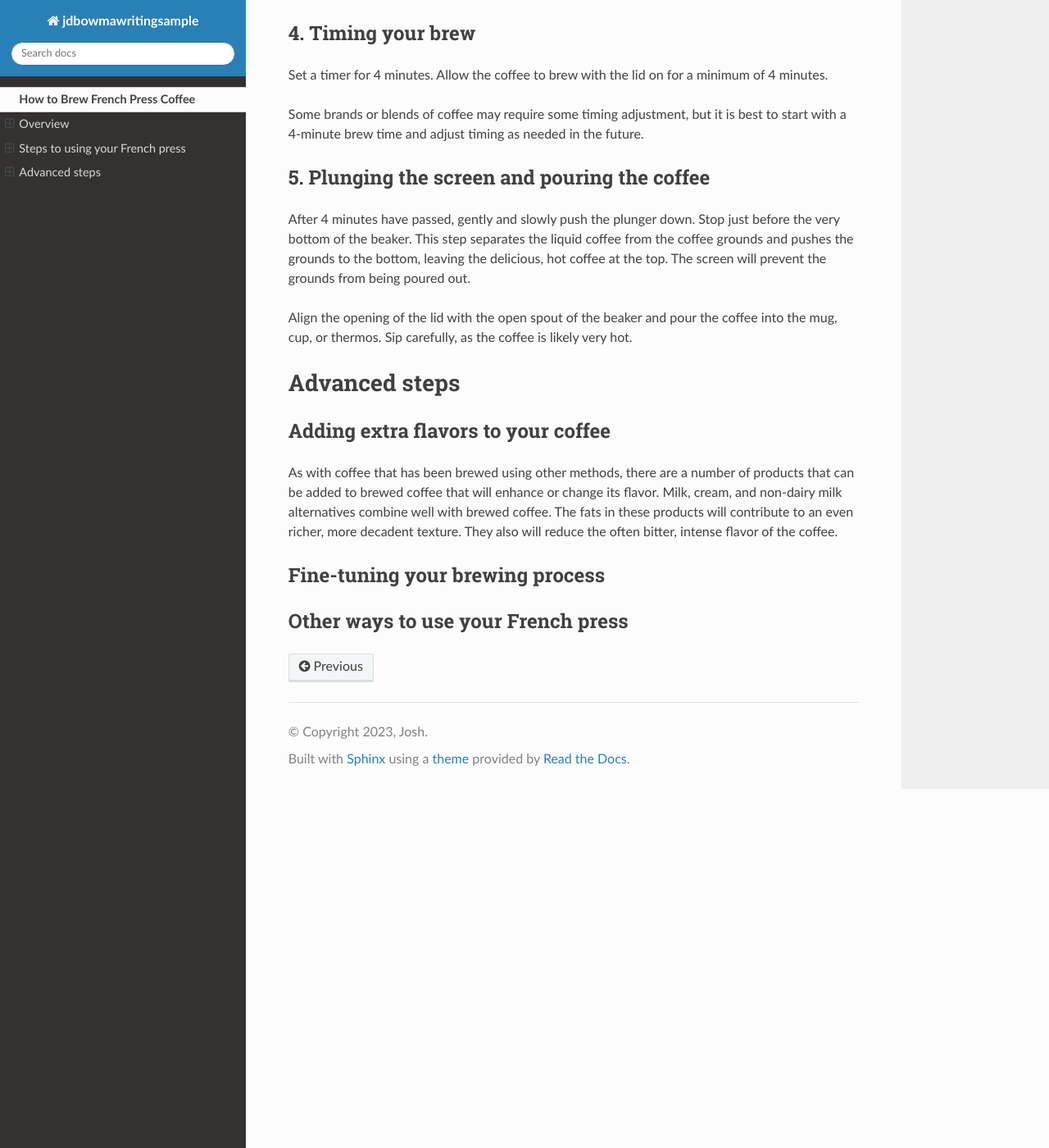
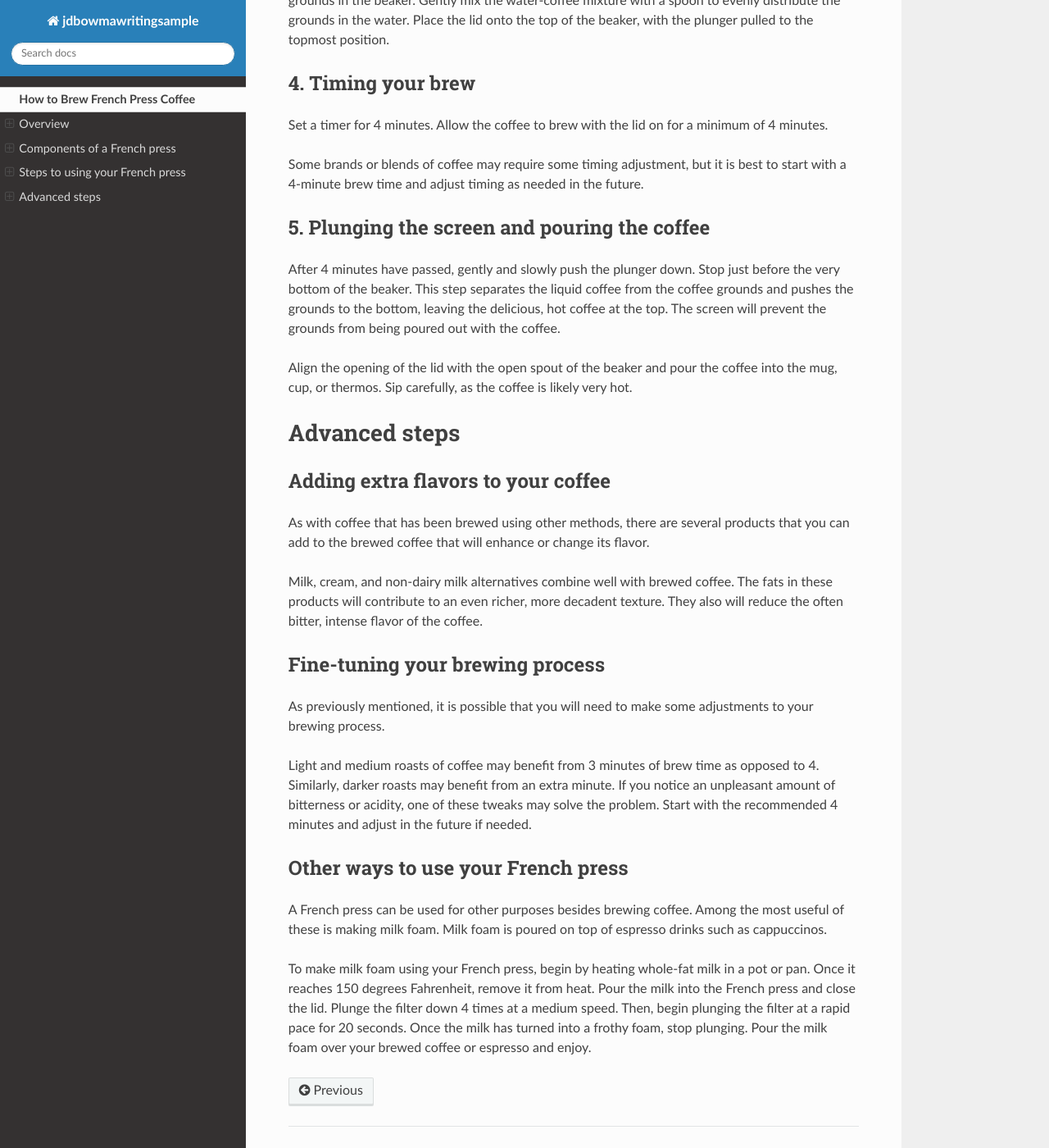
Before and after one commit to jdbowma/jdbowmawritingsample, a Sphinx documentation site: the page built from docs/instructions.md, in a window 1280 px wide and 1400 px high, scrolled down 2434 px. Shown: the whole window at 82% size. Built offline with Sphinx 7.4.7 and the Read the Docs theme 2.0.0, drawn with Linux system fonts in a browser that asks for light colours; some of the changed text lies outside the part shown.

Commit message:
Update instructions.md

```diff
--- a/docs/instructions.md
+++ b/docs/instructions.md
@@ -15,7 +15,9 @@ French press coffee is defined by its rich flavor and thick, oily consistency co
 Drip coffee is a much more common method of brewing coffee from coffee grounds. In this method, a thin paper coffee filter is laid in the coffee maker’s basket. The filter holds the coffee grounds. Hot water is poured over the grounds in the filter, which then drips slowly into the coffee pot below. This allows for the coffee grounds to brew in the hot water before dripping into the pot. The paper filter absorbs a large amount of the oil that is present in the coffee grounds.
 
 This lack of oil is one of the primary differences between French press coffee and drip coffee. As French presses use a metal mesh screen attached to a plunger instead of a paper filter, the lipid content in French press coffee is much higher. This results in a thick and rich cup of coffee with a visible layer of oil on top.
-However, this also leads to a slightly grainier cup of coffee as the coffee grounds remain on the bottom of the beaker, below the mesh filter. Small amounts of the grounds can find their way through the filter and into the drink.
+
+However, this also leads to a slightly grainier cup of coffee, as the coffee grounds remain on the bottom of the beaker, below the mesh filter. Small amounts of the grounds can find their way through the filter and into the drink.
+
 
 ## Materials needed
 
@@ -28,7 +30,7 @@ To begin brewing your French press coffee, you will need:
 5. A tablespoon measuring cup
 6. A cup or mug to pour your coffee into
 
-##Components of a French press
+# Components of a French press
 ## Beaker
 
 The base of a French press coffee pot is a metal, glass, or plastic cylinder or beaker. It has a pouring spout for dispensing coffee and usually a handle for gripping the pot.
@@ -55,7 +57,7 @@ Measure the appropriate amount of water for the quantity of grounds used into yo
 
 Bring the water to a boil. When the water begins to boil, turn off the heat.
 
-Wait between 30 seconds and 1 minute to allow the water to cool. Boiling water (212 degrees Fahrenheit) is too hot and will burn the coffee, making it bitter and unpleasant. Thirty seconds to 1 minute of cooling will allow it to reach the desired temperature of just under 200 degrees Fahrenheit.
+Wait between thirty seconds and one minute to allow the water to cool. Boiling water (212 degrees Fahrenheit) is too hot and will burn the coffee, making it bitter and unpleasant. Thirty seconds to one minute of cooling will allow it to reach the desired temperature of just under 200 degrees Fahrenheit.
 
 If you are using an electric kettle with temperature settings, select the setting that is closest to 200 degrees Fahrenheit.
 
@@ -69,7 +71,7 @@ Some brands or blends of coffee may require some timing adjustment, but it is be
 
 ## 5. Plunging the screen and pouring the coffee
 
-After 4 minutes have passed, gently and slowly push the plunger down. Stop just before the very bottom of the beaker. This step separates the liquid coffee from the coffee grounds and pushes the grounds to the bottom, leaving the delicious, hot coffee at the top. The screen will prevent the grounds from being poured out.
+After 4 minutes have passed, gently and slowly push the plunger down. Stop just before the very bottom of the beaker. This step separates the liquid coffee from the coffee grounds and pushes the grounds to the bottom, leaving the delicious, hot coffee at the top. The screen will prevent the grounds from being poured out with the coffee.
 
 Align the opening of the lid with the open spout of the beaker and pour the coffee into the mug, cup, or thermos. Sip carefully, as the coffee is likely very hot.
 
@@ -77,8 +79,18 @@ Align the opening of the lid with the open spout of the beaker and pour the coff
 
 ## Adding extra flavors to your coffee
 
-As with coffee that has been brewed using other methods, there are a number of products that can be added to brewed coffee that will enhance or change its flavor.
+As with coffee that has been brewed using other methods, there are several products that you can add to the brewed coffee that will enhance or change its flavor.
+
 Milk, cream, and non-dairy milk alternatives combine well with brewed coffee. The fats in these products will contribute to an even richer, more decadent texture. They also will reduce the often bitter, intense flavor of the coffee.
 
 ## Fine-tuning your brewing process
+
+As previously mentioned, it is possible that you will need to make some adjustments to your brewing process.
+
+Light and medium roasts of coffee may benefit from 3 minutes of brew time as opposed to 4. Similarly, darker roasts may benefit from an extra minute. If you notice an unpleasant amount of bitterness or acidity, one of these tweaks may solve the problem. Start with the recommended 4 minutes and adjust in the future if needed.
+
 ## Other ways to use your French press
+
+A French press can be used for other purposes besides brewing coffee. Among the most useful of these is making milk foam. Milk foam is poured on top of espresso drinks such as cappuccinos.
+
+To make milk foam using your French press, begin by heating whole-fat milk in a pot or pan. Once it reaches 150 degrees Fahrenheit, remove it from heat. Pour the milk into the French press and close the lid. Plunge the filter down 4 times at a medium speed. Then, begin plunging the filter at a rapid pace for 20 seconds. Once the milk has turned into a frothy foam, stop plunging. Pour the milk foam over your brewed coffee or espresso and enjoy.
```
